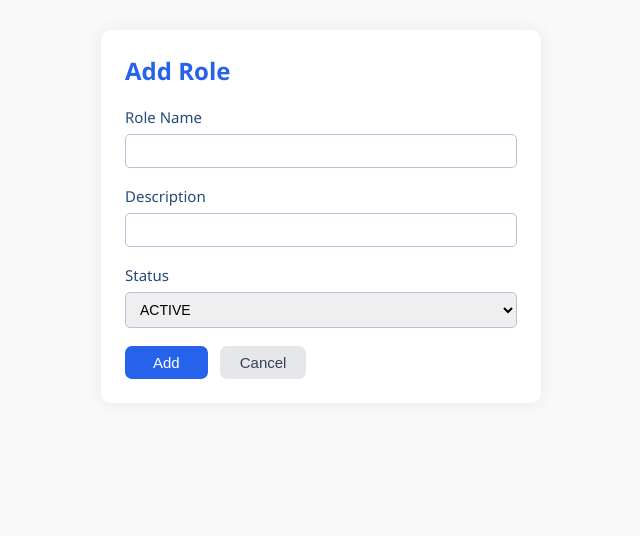
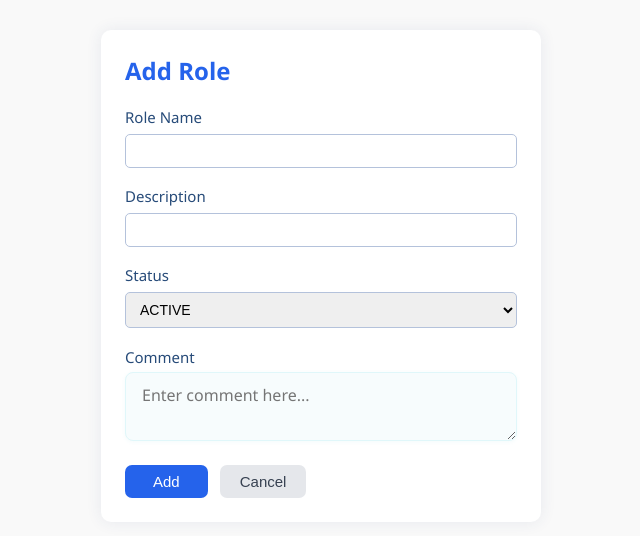
Before and after one commit to amit45555/pharmacorp-app, a React (Create React App) app: page /add-role in a window 1280 px wide. Shown: the top 536 px of the page, without its empty margins (319-959 px from the left). Built offline with nearby package versions, Linux system fonts and the light colour scheme.

Commit message:
comment box add

```diff
--- a/src/RoleMaster/AddRoleFormPage.module.css
+++ b/src/RoleMaster/AddRoleFormPage.module.css
@@ -1,3 +1,30 @@
+/* Comment Box Styling */
+.commentBox {
+  margin: 1.2rem 0 1.5rem 0;
+  display: flex;
+  flex-direction: column;
+}
+.commentBox label {
+  font-weight: 500;
+  color: #2563eb;
+  margin-bottom: 0.4rem;
+}
+.commentBox textarea {
+  min-height: 60px;
+  padding: 0.7rem 1rem;
+  border-radius: 8px;
+  border: 1.5px solid #e0f7fa;
+  background: #f7fcfd;
+  font-size: 1rem;
+  font-family: "Segoe UI", "Arial", sans-serif;
+  resize: vertical;
+  box-shadow: 0 1px 4px rgba(90, 201, 216, 0.07);
+  transition: border 0.2s, box-shadow 0.2s;
+}
+.commentBox textarea:focus {
+  border: 1.5px solid #5ac9d8;
+  box-shadow: 0 2px 8px rgba(90, 201, 216, 0.13);
+}
 .main-header {
   display: flex;
   justify-content: space-between;
--- a/src/RoleMaster/AddRoleFormPage.tsx
+++ b/src/RoleMaster/AddRoleFormPage.tsx
@@ -66,6 +66,17 @@ export default function AddRoleFormPage() {
             <option value="INACTIVE">INACTIVE</option>
           </select>
         </div>
+
+        <div className={styles.commentBox}>
+          <label htmlFor="comment">Comment</label>
+          <textarea
+            id="comment"
+            placeholder="Enter comment here..."
+            value={form.activityLogs}
+            onChange={e => setForm({ ...form, activityLogs: e.target.value })}
+          />
+        </div>
+
         <div className={styles.formActions}>
           <button type="submit" className={styles.saveBtn}>
             Add
--- a/src/RoleMaster/EditRoleFormPage.tsx
+++ b/src/RoleMaster/EditRoleFormPage.tsx
@@ -72,6 +72,17 @@ export default function EditRoleFormPage() {
             <option value="INACTIVE">INACTIVE</option>
           </select>
         </div>
+
+        <div className={styles.commentBox}>
+          <label htmlFor="comment">Comment</label>
+          <textarea
+            id="comment"
+            placeholder="Enter comment here..."
+            value={form.activityLogs}
+            onChange={e => setForm({ ...form, activityLogs: e.target.value })}
+          />
+        </div>
+
         <div className={styles.formActions}>
           <button type="submit" className={styles.saveBtn}>
             Update
--- a/src/pages/RoleMasterTable/RoleMasterTable.tsx
+++ b/src/pages/RoleMasterTable/RoleMasterTable.tsx
@@ -32,8 +32,15 @@ function ActivityLogModal({
           </button>
         </div>
         <div className={styles.activityLogModalBody}>
-          {value && <div className={styles.activityLogContent}>{value}</div>}
-          {!value && (
+          {value ? (
+            Array.isArray(value)
+              ? value.map((log, idx) => (
+                  <div key={idx} className={styles.activityLogContent}>{log}</div>
+                ))
+              : value.split(/\r?\n|\r|,/).map((log, idx) => (
+                  <div key={idx} className={styles.activityLogContent}>{log.trim()}</div>
+                ))
+          ) : (
             <div style={{ color: "#888", fontStyle: "italic" }}>
               No activity logs available.
             </div>
```
